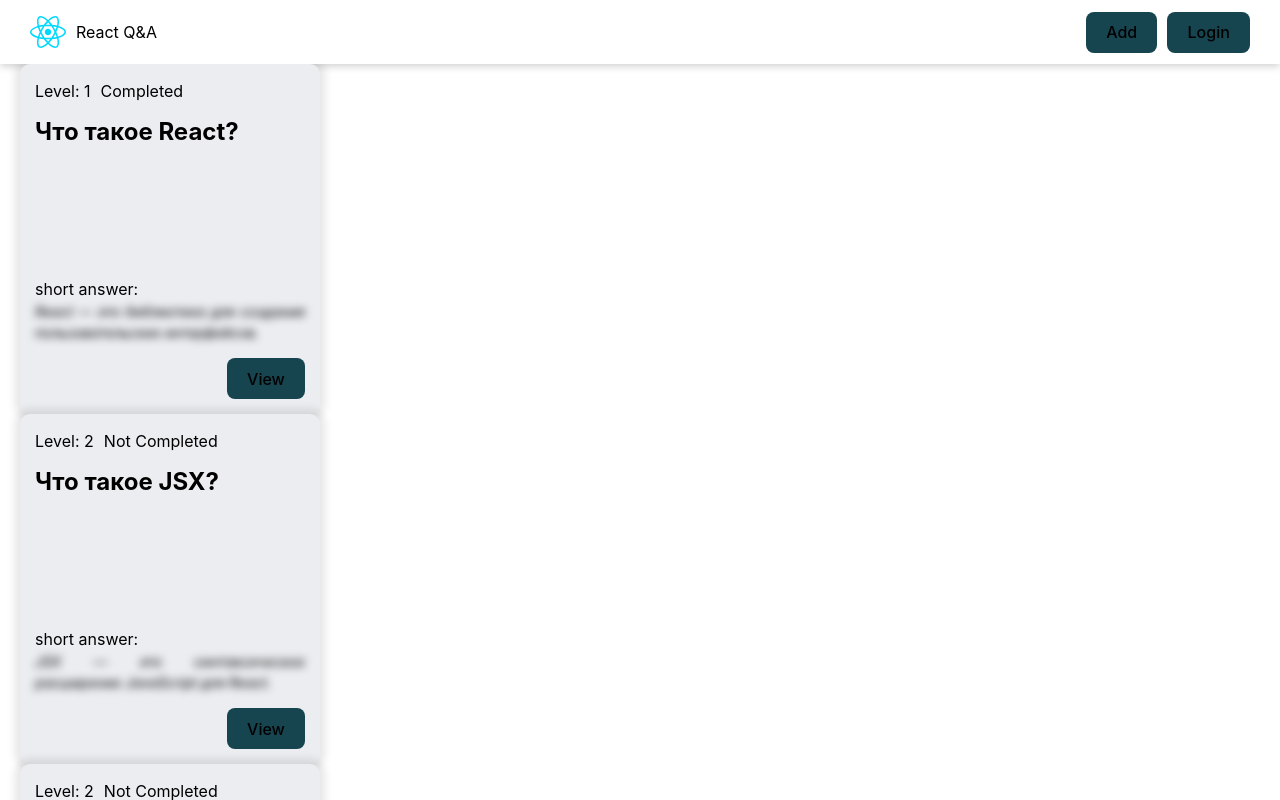
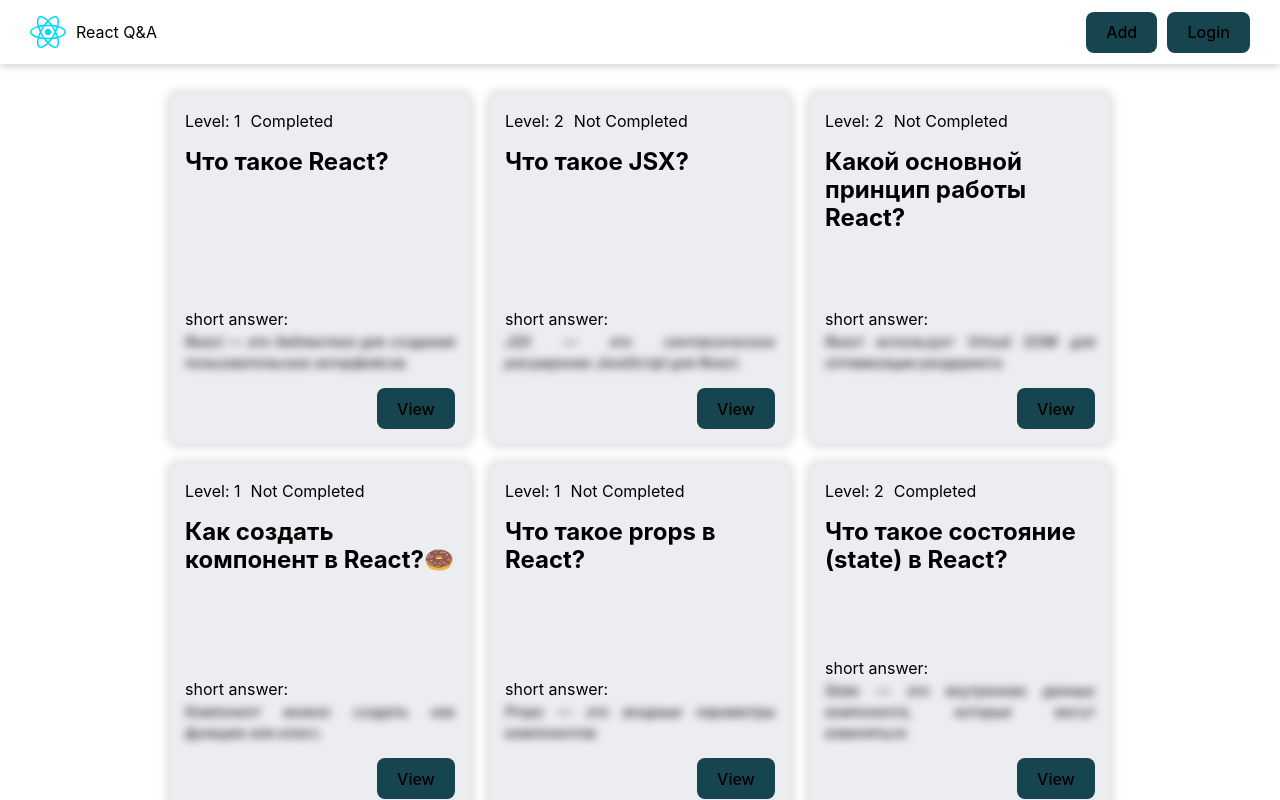
Before and after one commit to eduard-diumin/react-app-card, a React (Vite) app: page / in a window 1280 px wide. Built offline with nearby package versions, Linux system fonts and the light colour scheme; data requests are answered from the project's data file.

Commit message:
question card list

```diff
--- /dev/null
+++ b/src/components/QuestionCardList/QuestionCardList.jsx
@@ -0,0 +1,12 @@
+import { QuestionCard } from "../QuestionCard";
+import cls from "./QuestionCardList.module.css";
+
+export const QuestionCardList = ({ cards }) => {
+  return (
+    <div className={cls.cardList}>
+      {cards.map((card) => (
+        <QuestionCard key={card.id} card={card} />
+      ))}
+    </div>
+  );
+};
--- /dev/null
+++ b/src/components/QuestionCardList/QuestionCardList.module.css
@@ -0,0 +1,10 @@
+.cardList {
+  width: 100%;
+  padding: 30px 0;
+  margin: 0 auto;
+  display: flex;
+  justify-content: center;
+  align-items: center;
+  flex-wrap: wrap;
+  gap: 20px;
+}
--- /dev/null
+++ b/src/components/QuestionCardList/index.jsx
@@ -0,0 +1 @@
+export { QuestionCardList } from "./QuestionCardList";
--- a/src/pages/HomePage/HomePage.jsx
+++ b/src/pages/HomePage/HomePage.jsx
@@ -1,7 +1,7 @@
 import { useEffect, useState } from "react";
-import { QuestionCard } from "../../components/QuestionCard";
 import { API_URL } from "../../constants";
 import cls from "./HomePage.module.css";
+import { QuestionCardList } from "../../components/QuestionCardList";
 
 export const HomePage = () => {
   const [cards, setCards] = useState([]);
@@ -23,9 +23,7 @@
 
   return (
     <div className={cls.homePage}>
-      {cards.map((card) => (
-        <QuestionCard key={card.id} card={card} />
-      ))}
+      <QuestionCardList cards={cards} />
     </div>
   );
 };
```
